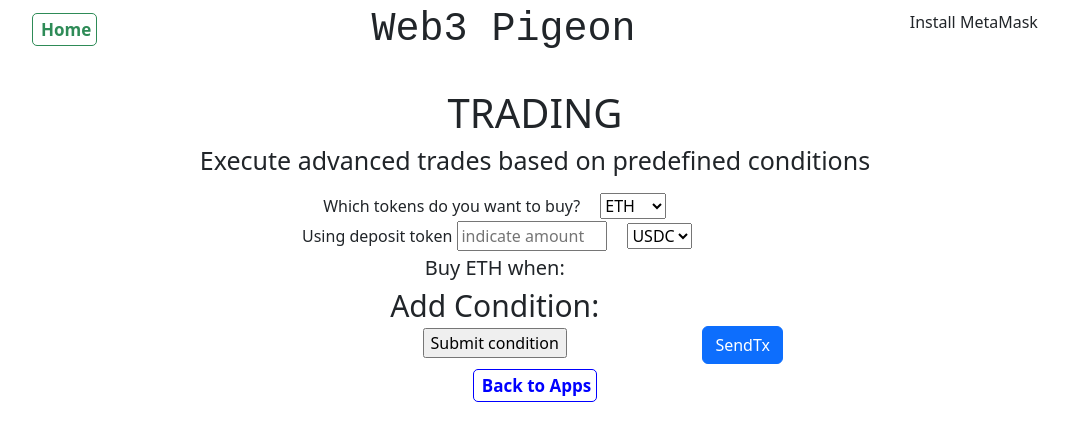
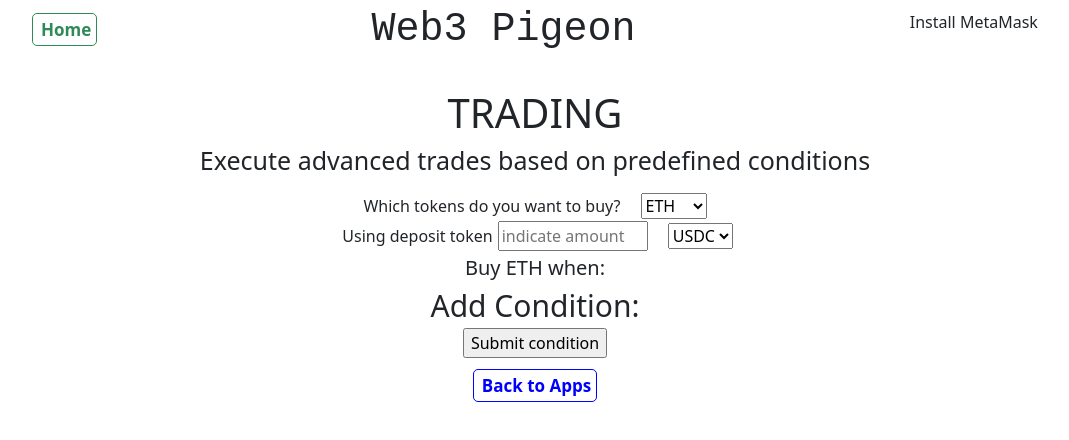
Before and after one commit to lamtrinh259/Web3_Pigeon_Frontend, a React (Create React App) app in the folder frontendpigeon/: page /Apps/Trading in a window 1280 px wide. Shown: the top 440 px of the page, without its empty margins (105-1174 px from the left). Built offline with nearby package versions, Linux system fonts and the light colour scheme; what @web3-onboard/injected-wallets, @web3-onboard/react would draw is missing.

Commit message:
send eth transaction only

```diff
--- a/frontendpigeon/src/components/apps/Trading.js
+++ b/frontendpigeon/src/components/apps/Trading.js
@@ -150,7 +150,7 @@ function Trading() {
           </form>
 
 
-        <Button onClick={sendTX}> SendTx</Button>
+        {/* <Button onClick={sendTX}> SendTx</Button> */}
         </div>
         <Link className="nav-link" to="/Apps" style={{ textDecoration: 'none' }} className="buttonCSS_2"> Back to Apps</Link>
       </div>
```
